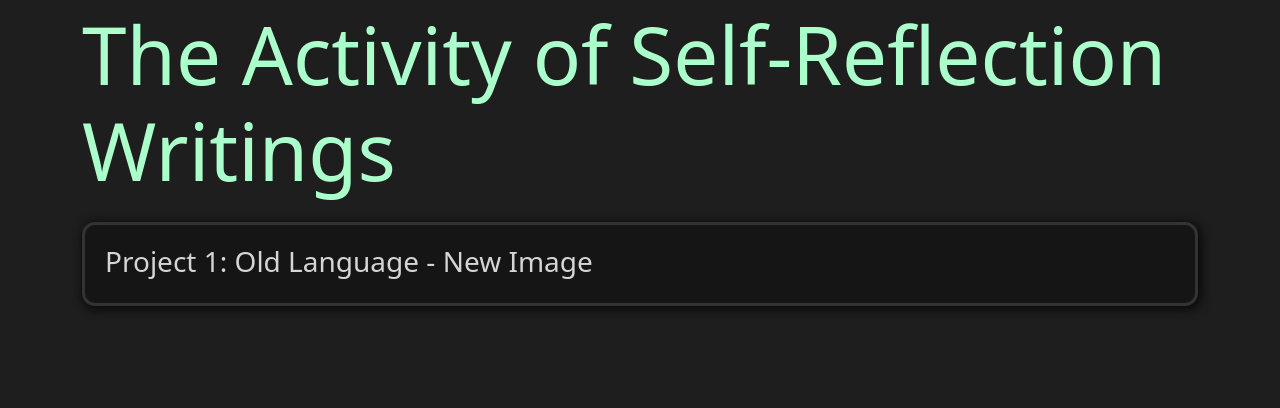
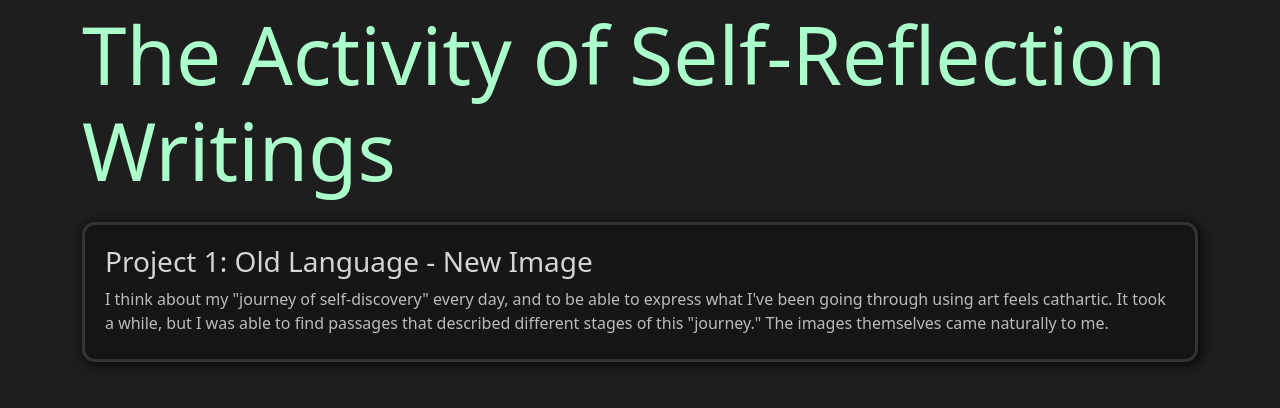
Before and after one commit to EmpathyCastro/DigitalArtPortfolio, a Flask app: page /reflections in a window 1280 px wide. Shown: the part 66-474 px from the top of the page. Run offline with Flask 2, Linux system fonts and the light colour scheme; parts of the project's set-up code (start-up, migrations or seed data) failed here and were passed over; some libraries are stand-ins or nearby versions.

Commit message:
Project 1 reflection

```diff
--- a/web/templates/reflections.html
+++ b/web/templates/reflections.html
@@ -3,7 +3,9 @@
   <h1 class="mt-2 mb-4 display-1 text-primary">The Activity of Self-Reflection Writings</h1>
   <div class="project-container mb-5 pb-2">
     <h3>Project 1: Old Language - New Image</h3>
-    <p></p>
+    <p>I think about my "journey of self-discovery" every day, and to be able to express what I've been going through
+      using art feels cathartic. It took a while, but I was able to find passages that described different stages of
+      this "journey." The images themselves came naturally to me.</p>
   </div>
 
 {% endblock content %}
```
